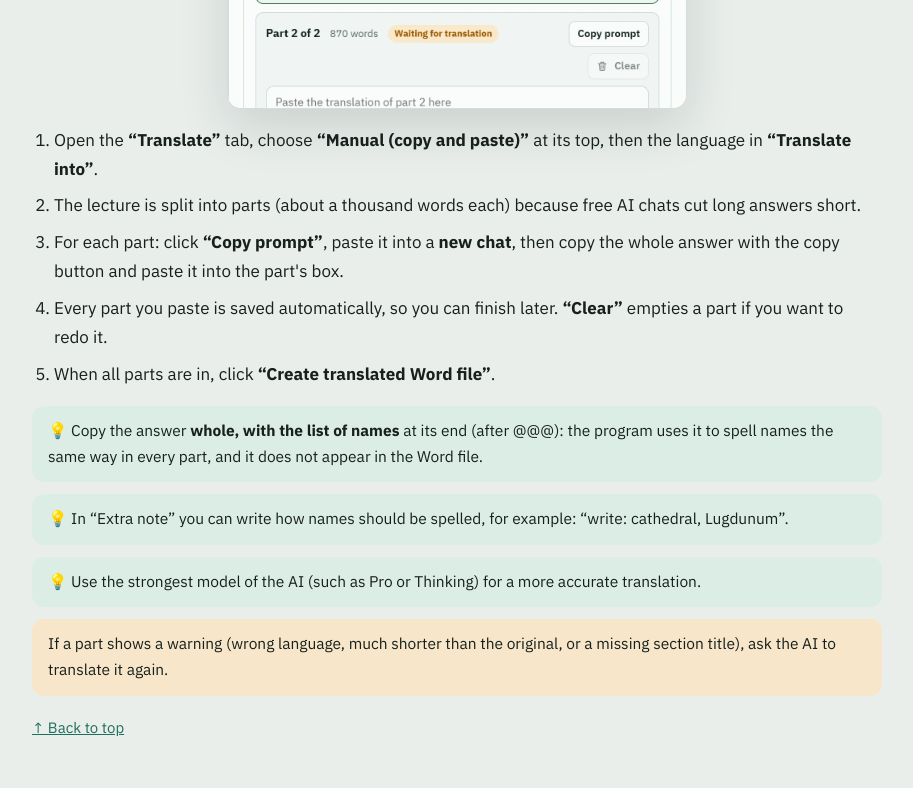
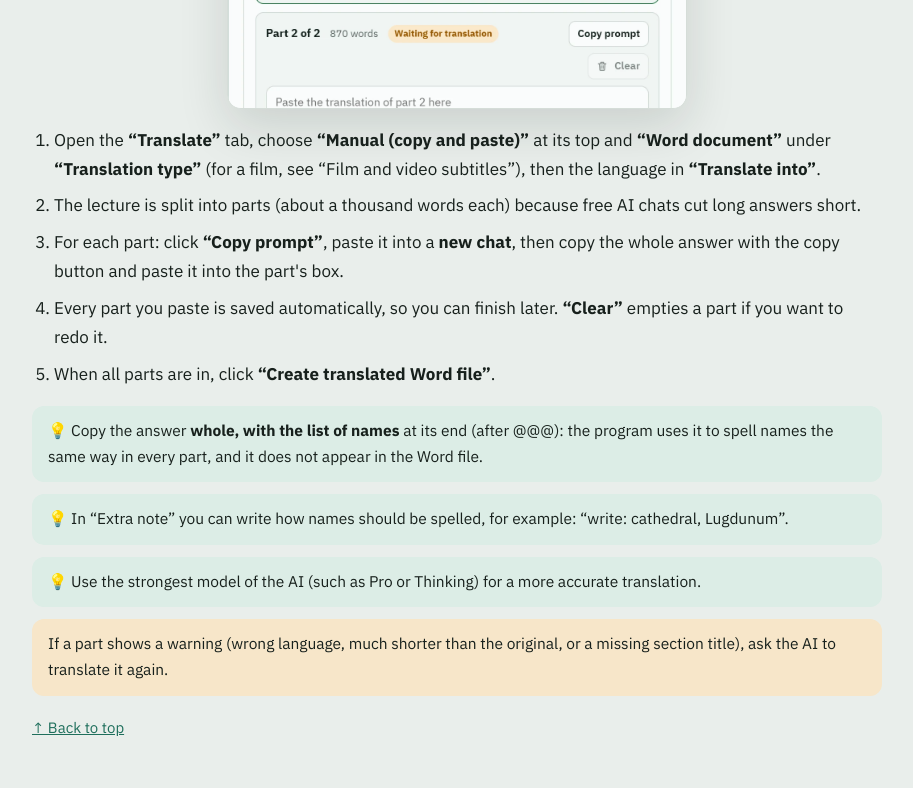
Before and after one commit to nasikh-app/nasikh, a plain HTML site: page docs/guide.html in a window 1280 px wide. Shown: the part 5300-6088 px from the top of the page, without its empty margins (318-1231 px from the left). Drawn offline with Linux system fonts and the light colour scheme.

Commit message:
Add files via upload

```diff
--- a/docs/guide.html
+++ b/docs/guide.html
@@ -128,7 +128,7 @@
           "إن ظهرت العناوين بلغة غير لغة المحاضرة، اختر «لغة العناوين» يدوياً وانسخ البرومبت من جديد."
         ], []],
         ["translate", "الترجمة", "ترجمة المحاضرة إلى 9 لغات بمساعدة الذكاء الاصطناعي، مع الحفاظ على أقسامها.", "translate", [
-          "افتح تبويب <b>«ترجمة»</b>، واختر بأعلاه <b>«يدوي (نسخ ولصق)»</b>، ثم اللغة من <b>«ترجم إلى»</b>.",
+          "افتح تبويب <b>«ترجمة»</b>، واختر بأعلاه <b>«يدوي (نسخ ولصق)»</b>، وفي <b>«نوع الترجمة»</b> اختر <b>«مستند Word»</b> (لترجمة فيلم انظر قسم «ترجمة الأفلام والفيديو»)، ثم اللغة من <b>«ترجم إلى»</b>.",
           "تظهر المحاضرة مقسّمة إلى أجزاء (حوالي ألف كلمة لكل جزء) لأن المنصات المجانية تقطع الأجوبة الطويلة.",
           "لكل جزء: اضغط <b>«انسخ البرومبت»</b>، والصقه في <b>محادثة جديدة</b>، ثم انسخ الجواب كاملاً بزر النسخ والصقه في مربع الجزء.",
           "كل جزء تلصقه يُحفظ تلقائياً، فيمكنك الإكمال لاحقاً. زر <b>«مسح»</b> يفرّغ الجزء إن أردت إعادته.",
@@ -170,7 +170,8 @@
           "<b>اللغة</b>: العربية أو الإنجليزية أو الفرنسية.",
           "<b>المظهر</b>: تلقائي (حسب ويندوز) أو فاتح أو غامق.",
           "<b>مكان حفظ الملفات</b>: بجانب التسجيل الأصلي، أو اضغط «اختيار مجلد…» لحفظ كل الملفات الجديدة في مجلد واحد.",
-          "<b>دليل الاستخدام</b> يفتح هذه الصفحة، و<b>جولة تعريفية</b> تعيد الجولة.",
+          "<b>الذكاء الاصطناعي</b>: ربط مفتاحك (Gemini أو ChatGPT أو Claude) واختيار النموذج، وبجانبه اسم الخدمة المربوطة.",
+          "<b>ما الجديد</b> يعرض مقاطع قصيرة عن ميزات الإصدار، و<b>دليل الاستخدام</b> يفتح هذه الصفحة، و<b>جولة تعريفية</b> تعيد الجولة.",
           "عند صدور إصدار جديد تظهر نقطة على ⚙ وتنبيه «يتوفر إصدار جديد»: اضغط «حدّث الآن». مكتبتك وإعداداتك تبقى كما هي."
         ], [], []],
         ["tips", "نصائح لأفضل نتيجة", "", "", [
@@ -184,6 +185,8 @@
           "<b>النص بلغة غريبة</b>: اختر لغة التسجيل يدوياً بدل «تلقائي» وأعد التفريغ.",
           "<b>«تعذّرت قراءة الرد» عند الترتيب</b>: انسخ الرد بزر النسخ في المنصة، لا بتحديده بالماوس.",
           "<b>لم يُحدَّث ملف Word</b>: أغلق الملف في Word ثم اضغط «تحديث الملفات».",
+          "<b>توقّف الترتيب أو الترجمة التلقائية</b>: يكتب البرنامج السبب تحت الزر. «طلبات كثيرة» انتظر دقيقة، و«انتهت الحصة اليومية» حاول غداً، و«الخدمة مزدحمة» حاول بعد قليل. الأجزاء المترجمة محفوظة، والمحاولة التالية تكمل من حيث توقف.",
+          "<b>لا تظهر الترجمة في المشغّل</b>: شغّل نسخة <code>… - Arabic subtitles.mkv</code> المدموجة، أو اختر الترجمة من قائمة Subtitle في VLC، وتأكد أن ملف SRT بجانب الفيديو ويبدأ اسمه باسم الفيديو.",
           "لأي مشكلة أخرى: <a href=\"mailto:nasikh.app@gmail.com\">nasikh.app@gmail.com</a>."
         ], [], []]
       ]
@@ -236,7 +239,7 @@
           "If the titles come out in another language than the lecture's, set “Heading language” yourself and copy the prompt again."
         ], []],
         ["translate", "Translation", "Translating the lecture into 9 languages with AI, keeping its sections.", "translate", [
-          "Open the <b>“Translate”</b> tab, choose <b>“Manual (copy and paste)”</b> at its top, then the language in <b>“Translate into”</b>.",
+          "Open the <b>“Translate”</b> tab, choose <b>“Manual (copy and paste)”</b> at its top and <b>“Word document”</b> under <b>“Translation type”</b> (for a film, see “Film and video subtitles”), then the language in <b>“Translate into”</b>.",
           "The lecture is split into parts (about a thousand words each) because free AI chats cut long answers short.",
           "For each part: click <b>“Copy prompt”</b>, paste it into a <b>new chat</b>, then copy the whole answer with the copy button and paste it into the part's box.",
           "Every part you paste is saved automatically, so you can finish later. <b>“Clear”</b> empties a part if you want to redo it.",
@@ -278,7 +281,8 @@
           "<b>Language</b>: Arabic, English or French.",
           "<b>Appearance</b>: automatic (follows Windows), light or dark.",
           "<b>Where files are saved</b>: next to the original recording, or click “Choose folder…” to save every new file in one folder.",
-          "<b>User guide</b> opens this page, and <b>Quick tour</b> replays the tour.",
+          "<b>AI</b>: link your key (Gemini, ChatGPT or Claude) and pick the model; the linked service is shown next to it.",
+          "<b>What's new</b> shows short clips of the version's features, <b>User guide</b> opens this page, and <b>Quick tour</b> replays the tour.",
           "When a new version is out, a dot appears on ⚙ with an “A new version is available” notice: click “Update now”. Your library and settings stay as they are."
         ], [], []],
         ["tips", "Tips for the best result", "", "", [
@@ -292,6 +296,8 @@
           "<b>The text is in a strange language</b>: choose the recording language yourself instead of “Automatic” and transcribe again.",
           "<b>“Couldn't read this reply” when organizing</b>: copy the answer with the AI's copy button, not by selecting it with the mouse.",
           "<b>The Word file was not updated</b>: close it in Word, then click “Update files”.",
+          "<b>Automatic organizing or translating stopped</b>: the reason is written under the button. “Too many requests”: wait a minute; “daily quota used up”: try tomorrow; “service crowded”: try again shortly. Translated parts are saved, and the next try continues where it stopped.",
+          "<b>The subtitles don't show in the player</b>: play the <code>… - Arabic subtitles.mkv</code> copy, or pick the subtitles in VLC's Subtitle menu, and check that the SRT file sits next to the video with a name starting like the video's.",
           "For anything else: <a href=\"mailto:nasikh.app@gmail.com\">nasikh.app@gmail.com</a>."
         ], [], []]
       ]
@@ -344,7 +350,7 @@
           "Si les titres sortent dans une autre langue que celle du cours, choisissez vous-même la « Langue des titres » et recopiez l'invite."
         ], []],
         ["translate", "Traduction", "Traduire le cours dans 9 langues avec l'IA, en gardant ses sections.", "translate", [
-          "Ouvrez l'onglet <b>« Traduire »</b>, choisissez <b>« Manuel (copier-coller) »</b> en haut, puis la langue dans <b>« Traduire en »</b>.",
+          "Ouvrez l'onglet <b>« Traduire »</b>, choisissez <b>« Manuel (copier-coller) »</b> en haut et <b>« Document Word »</b> dans <b>« Type de traduction »</b> (pour un film, voir « Sous-titres de films et de vidéos »), puis la langue dans <b>« Traduire en »</b>.",
           "Le cours est découpé en parties (environ mille mots chacune), car les IA gratuites coupent les longues réponses.",
           "Pour chaque partie : cliquez sur <b>« Copier l'invite »</b>, collez-la dans une <b>nouvelle conversation</b>, puis copiez toute la réponse avec le bouton copier et collez-la dans la case de la partie.",
           "Chaque partie collée est enregistrée automatiquement : vous pouvez finir plus tard. <b>« Effacer »</b> vide une partie pour la refaire.",
@@ -386,7 +392,8 @@
           "<b>Langue</b> : arabe, anglais ou français.",
           "<b>Apparence</b> : automatique (comme Windows), claire ou sombre.",
           "<b>Emplacement des fichiers</b> : à côté de l'enregistrement d'origine, ou cliquez sur « Choisir un dossier… » pour enregistrer tous les nouveaux fichiers au même endroit.",
-          "<b>Guide d'utilisation</b> ouvre cette page, et <b>Visite guidée</b> relance la visite.",
+          "<b>IA</b> : relier votre clé (Gemini, ChatGPT ou Claude) et choisir le modèle ; le service relié est indiqué à côté.",
+          "<b>Nouveautés</b> montre de courtes vidéos des fonctions de la version, <b>Guide d'utilisation</b> ouvre cette page, et <b>Visite guidée</b> relance la visite.",
           "Quand une nouvelle version sort, un point apparaît sur ⚙ avec l'avis « Une nouvelle version est disponible » : cliquez sur « Mettre à jour ». Votre bibliothèque et vos réglages restent tels quels."
         ], [], []],
         ["tips", "Conseils pour un meilleur résultat", "", "", [
@@ -400,6 +407,8 @@
           "<b>Le texte est dans une langue étrange</b> : choisissez vous-même la langue de l'enregistrement au lieu d'« Automatique » et relancez.",
           "<b>« Réponse illisible » lors de l'organisation</b> : copiez la réponse avec le bouton copier de l'IA, pas à la souris.",
           "<b>Le Word n'a pas été mis à jour</b> : fermez-le dans Word, puis cliquez sur « Mettre à jour les fichiers ».",
+          "<b>L'organisation ou la traduction automatique s'est arrêtée</b> : la raison est écrite sous le bouton. « Trop de requêtes » : attendez une minute ; « quota quotidien épuisé » : réessayez demain ; « service saturé » : réessayez bientôt. Les parties traduites sont enregistrées, et l'essai suivant reprend là où il s'est arrêté.",
+          "<b>Les sous-titres ne s'affichent pas dans le lecteur</b> : lancez la copie <code>… - French subtitles.mkv</code>, ou choisissez les sous-titres dans le menu Sous-titres de VLC, et vérifiez que le fichier SRT est à côté de la vidéo et que son nom commence comme celui de la vidéo.",
           "Pour tout le reste : <a href=\"mailto:nasikh.app@gmail.com\">nasikh.app@gmail.com</a>."
         ], [], []]
       ]
```
Also changed, not shown: docs/img/shot-ar-settings.webp, docs/img/shot-en-settings.webp, docs/img/shot-fr-settings.webp.
